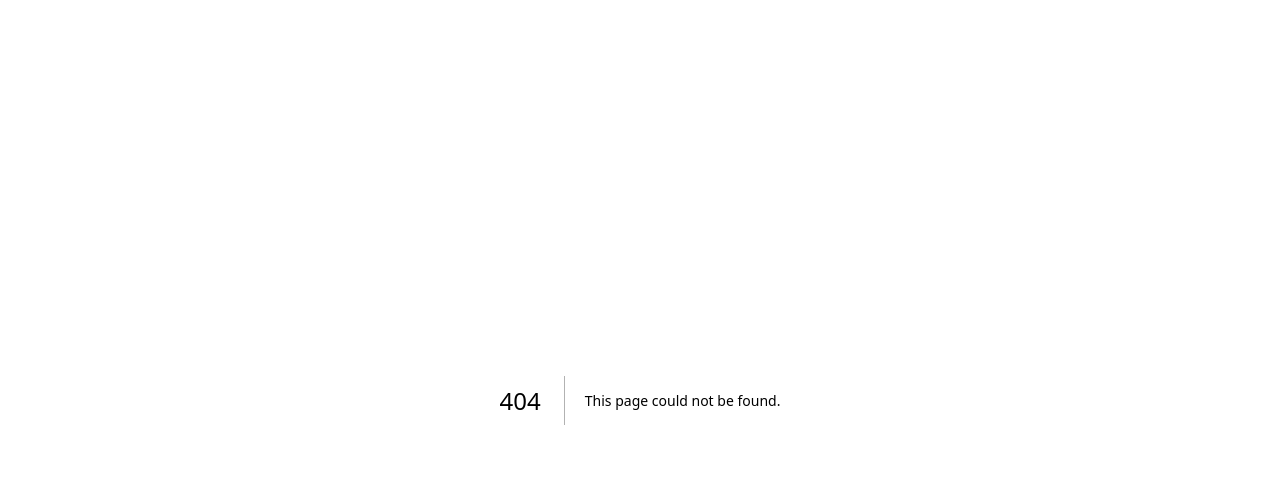
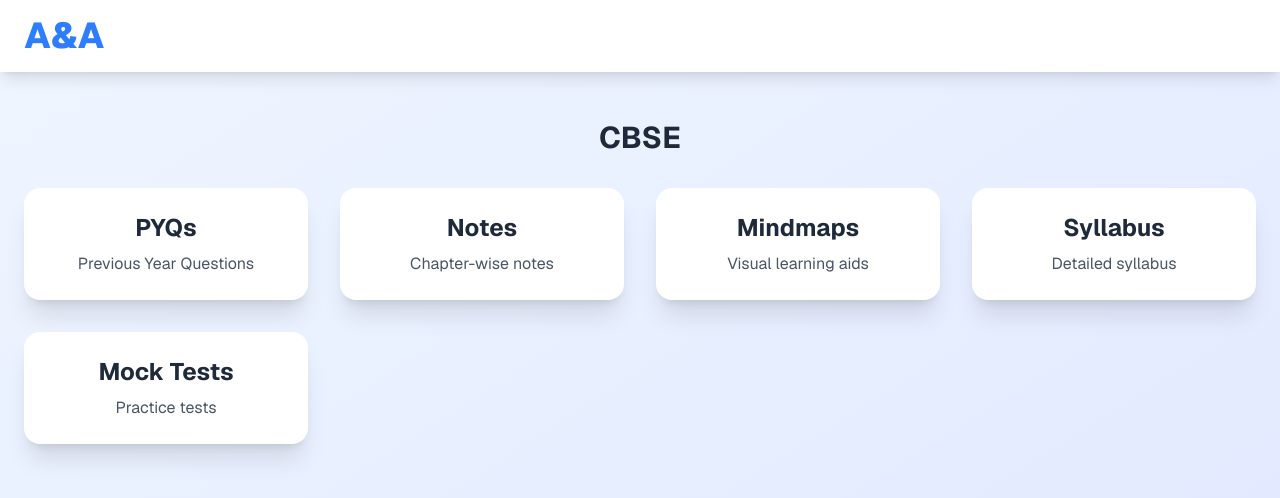
Before and after one commit to leo-v16/jeetneet, a Next.js app: page /exam/CBSE in a window 1280 px wide. Before the commit this address had no page. Shown: the top 498 px of the page. Built offline with nearby package versions, Linux system fonts and the light colour scheme.

Commit message:
Added Navigation Functionality to Home Page on Exam Clicl

```diff
--- /dev/null
+++ b/app/exam/[examName]/page.tsx
@@ -0,0 +1,34 @@
+import React from 'react';
+
+const options = [
+  { name: 'PYQs', description: 'Previous Year Questions' },
+  { name: 'Notes', description: 'Chapter-wise notes' },
+  { name: 'Mindmaps', description: 'Visual learning aids' },
+  { name: 'Syllabus', description: 'Detailed syllabus' },
+  { name: 'Mock Tests', description: 'Practice tests' },
+];
+
+export default function ExamPage({ params }: { params: { examName: string } }) {
+  return (
+    <div className="min-h-screen bg-gradient-to-br from-blue-50 to-indigo-100 dark:from-gray-800 dark:to-gray-900 font-sans">
+      <header className="bg-white dark:bg-gray-800 shadow-lg">
+        <div className="container mx-auto px-6 py-4">
+          <h1 className="text-4xl font-extrabold text-transparent bg-clip-text bg-gradient-to-r from-blue-500 to-indigo-600 dark:from-blue-400 dark:to-indigo-500">A&A</h1>
+        </div>
+      </header>
+      <main className="container mx-auto px-6 py-12">
+        <h2 className="text-3xl font-bold text-center text-gray-800 dark:text-white mb-8">{decodeURIComponent(params.examName)}</h2>
+        <div className="grid grid-cols-1 sm:grid-cols-2 md:grid-cols-3 lg:grid-cols-4 gap-8">
+          {options.map((option) => (
+            <div key={option.name} className="transform hover:scale-105 transition-transform duration-300 bg-white dark:bg-gray-800 rounded-2xl shadow-xl overflow-hidden">
+              <div className="p-6 text-center">
+                <h3 className="text-2xl font-bold text-gray-800 dark:text-white">{option.name}</h3>
+                <p className="text-gray-600 dark:text-gray-300 mt-2">{option.description}</p>
+              </div>
+            </div>
+          ))}
+        </div>
+      </main>
+    </div>
+  );
+}
--- a/app/page.tsx
+++ b/app/page.tsx
@@ -1,5 +1,6 @@
 "use client"
 
+import Link from 'next/link';
 import { useState } from 'react';
 import Fuse from 'fuse.js';
 
@@ -46,7 +47,7 @@ const fuse = new Fuse(exams, {
 export default function Home() {
   const [query, setQuery] = useState('');
 
-  const searchResults = query ? fuse.search(query).map(result => result.item) : exams;
+  const searchResults = query ? fuse.search(query).map(result => result.item) : exams.sort((a, b) => b.popularity - a.popularity);
 
   return (
     <div className="min-h-screen bg-gradient-to-br from-blue-50 to-indigo-100 dark:from-gray-800 dark:to-gray-900 font-sans">
@@ -57,11 +58,11 @@ export default function Home() {
       </header>
       <main className="container mx-auto px-6 py-12">
         <div className="sticky top-0 z-10 mb-12">
-          <div className="relative">
+          <div className="relative bg-white dark:bg-gray-800 rounded-lg shadow-md border-b-4 border-blue-500 dark:border-indigo-600">
             <input
               type="text"
               placeholder="Search for exams..."
-              className="w-full px-6 py-4 text-lg text-gray-700 bg-white dark:bg-gray-700 dark:text-gray-200 border-2 border-gray-300 dark:border-gray-600 rounded-full focus:outline-none focus:ring-4 focus:ring-blue-300 dark:focus:ring-blue-500 transition-shadow duration-300 shadow-md"
+              className="w-full px-6 py-4 text-lg text-gray-700 bg-transparent dark:text-gray-200 focus:outline-none"
               value={query}
               onChange={(e) => setQuery(e.target.value)}
             />
@@ -72,7 +73,9 @@ export default function Home() {
         </div>
         <div className="grid grid-cols-1 sm:grid-cols-2 md:grid-cols-3 lg:grid-cols-4 gap-8">
           {searchResults.map((exam) => (
-            <ExamCard key={exam.name} name={exam.name} description={exam.description} />
+            <Link key={exam.name} href={`/exam/${encodeURIComponent(exam.name)}`}>
+              <ExamCard name={exam.name} description={exam.description} />
+            </Link>
           ))}
         </div>
       </main>
```
